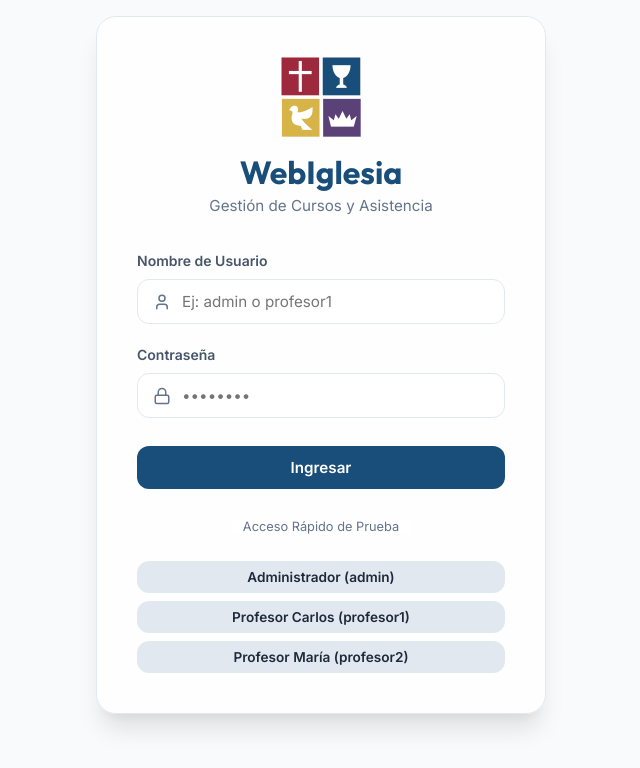
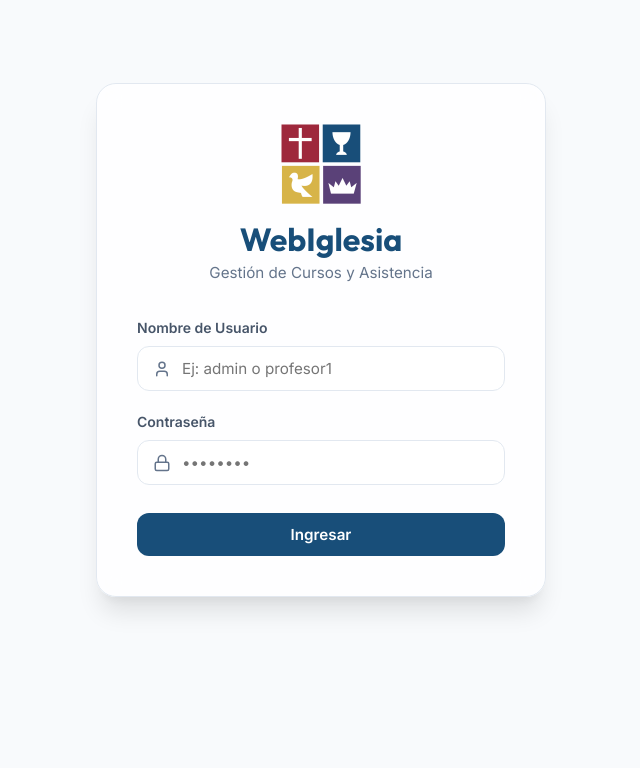
Before and after one commit to JosuePerez4/webiglesia-frontend, a React (Vite) app: page / in a window 1280 px wide. Shown: the top 768 px of the page, without its empty margins (319-959 px from the left). Built offline with nearby package versions, Linux system fonts and the light colour scheme.

Commit message:
Arreglando cosillas y conexiones

```diff
--- a/src/components/AdminDashboard.tsx
+++ b/src/components/AdminDashboard.tsx
@@ -55,20 +55,23 @@ export const AdminDashboard: React.FC<AdminDashboardProps> = ({ onLogout }) => {
     grupoId: '' as string
   });
 
-  // Loading all data
+  // Loading all data. Cada petición es independiente: si una falla
+  // (p.ej. backend caído para un recurso), las demás igual se cargan.
   const loadData = async () => {
-    try {
-      const g = await api.getGrupos();
-      setGrupos(g);
+    const [gRes, pRes, eRes] = await Promise.allSettled([
+      api.getGrupos(),
+      api.getProfesores(),
+      api.getEstudiantes()
+    ]);
 
-      const p = await api.getProfesores();
-      setProfesores(p);
+    if (gRes.status === 'fulfilled') setGrupos(gRes.value);
+    else console.error('Error al cargar grupos:', gRes.reason);
 
-      const e = await api.getEstudiantes();
-      setEstudiantes(e);
-    } catch (err) {
-      console.error('Error al cargar datos:', err);
-    }
+    if (pRes.status === 'fulfilled') setProfesores(pRes.value);
+    else console.error('Error al cargar profesores:', pRes.reason);
+
+    if (eRes.status === 'fulfilled') setEstudiantes(eRes.value);
+    else console.error('Error al cargar estudiantes:', eRes.reason);
   };
 
   useEffect(() => {
--- a/src/components/Login.tsx
+++ b/src/components/Login.tsx
@@ -31,11 +31,6 @@ export const Login: React.FC<LoginProps> = ({ onLoginSuccess }) => {
     } finally {
       setLoading(false);
     }
-  };
-
-  const handleQuickLogin = (user: string) => {
-    setUsername(user);
-    setPassword('123456'); // dummy password for mock
   };
 
   return (
@@ -105,37 +100,6 @@ export const Login: React.FC<LoginProps> = ({ onLoginSuccess }) => {
             {loading ? 'Iniciando sesión...' : 'Ingresar'}
           </button>
         </form>
-
-        <div style={styles.divider}>
-          <span style={styles.dividerText}>Acceso Rápido de Prueba</span>
-        </div>
-
-        <div style={styles.quickAccessGrid}>
-          <button
-            type="button"
-            className="btn btn-secondary"
-            onClick={() => handleQuickLogin('admin')}
-            style={styles.quickBtn}
-          >
-            Administrador (admin)
-          </button>
-          <button
-            type="button"
-            className="btn btn-secondary"
-            onClick={() => handleQuickLogin('profesor1')}
-            style={styles.quickBtn}
-          >
-            Profesor Carlos (profesor1)
-          </button>
-          <button
-            type="button"
-            className="btn btn-secondary"
-            onClick={() => handleQuickLogin('profesor2')}
-            style={styles.quickBtn}
-          >
-            Profesor María (profesor2)
-          </button>
-        </div>
       </div>
     </div>
   );
@@ -227,26 +191,4 @@ const styles = {
     color: 'var(--c-red)',
     fontWeight: 500,
   },
-  divider: {
-    margin: '1.5rem 0',
-    position: 'relative' as const,
-    textAlign: 'center' as const,
-  },
-  dividerText: {
-    backgroundColor: 'var(--bg-secondary)',
-    padding: '0 0.75rem',
-    fontSize: '0.8rem',
-    color: 'var(--text-muted)',
-    position: 'relative' as const,
-    zIndex: 1,
-  },
-  quickAccessGrid: {
-    display: 'flex',
-    flexDirection: 'column' as const,
-    gap: '0.5rem',
-  },
-  quickBtn: {
-    fontSize: '0.85rem',
-    padding: '0.5rem 1rem',
-  }
 };
```
Also changed, not shown: 1 other file (tests, documents, lock files or other folders).
